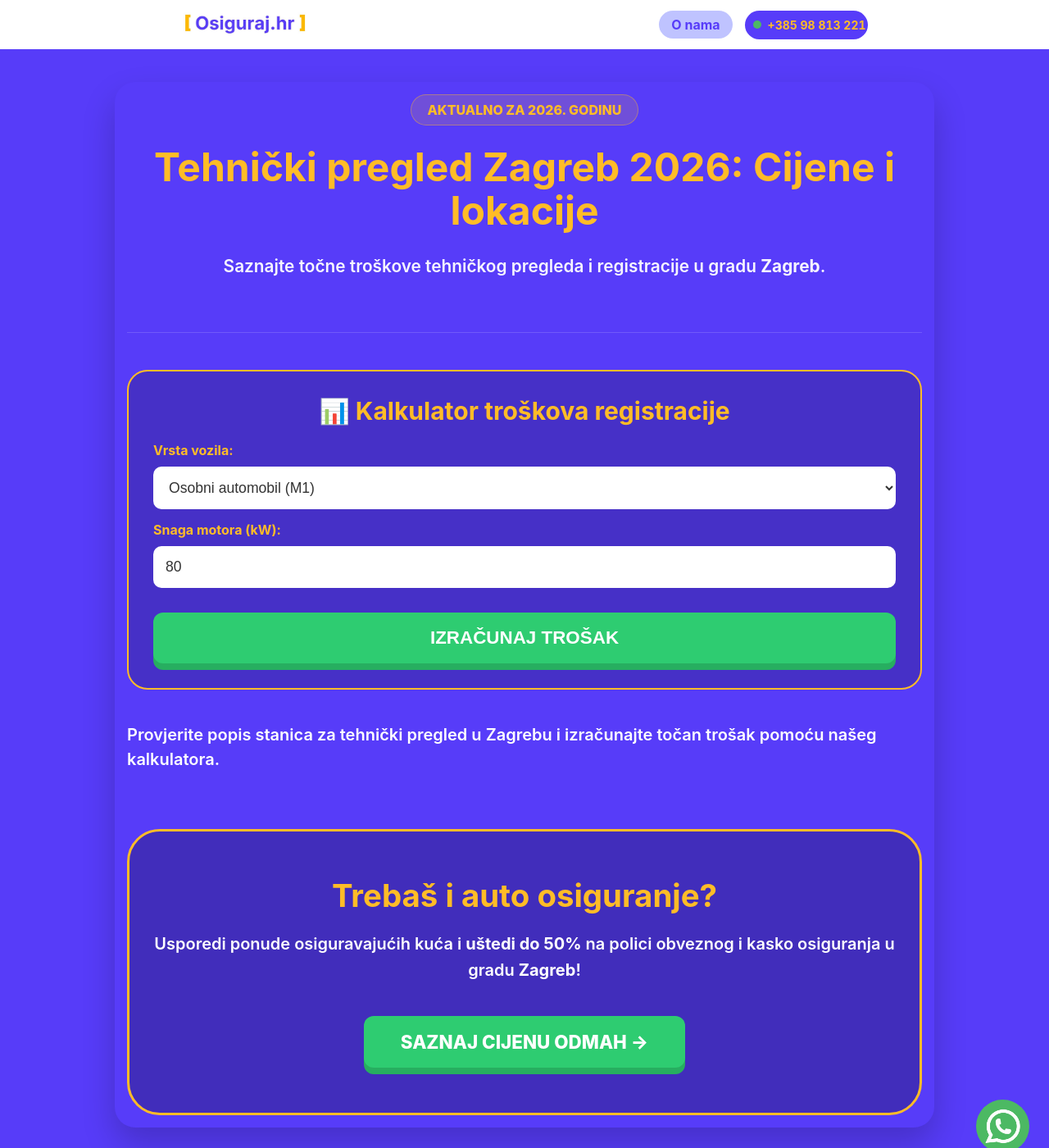
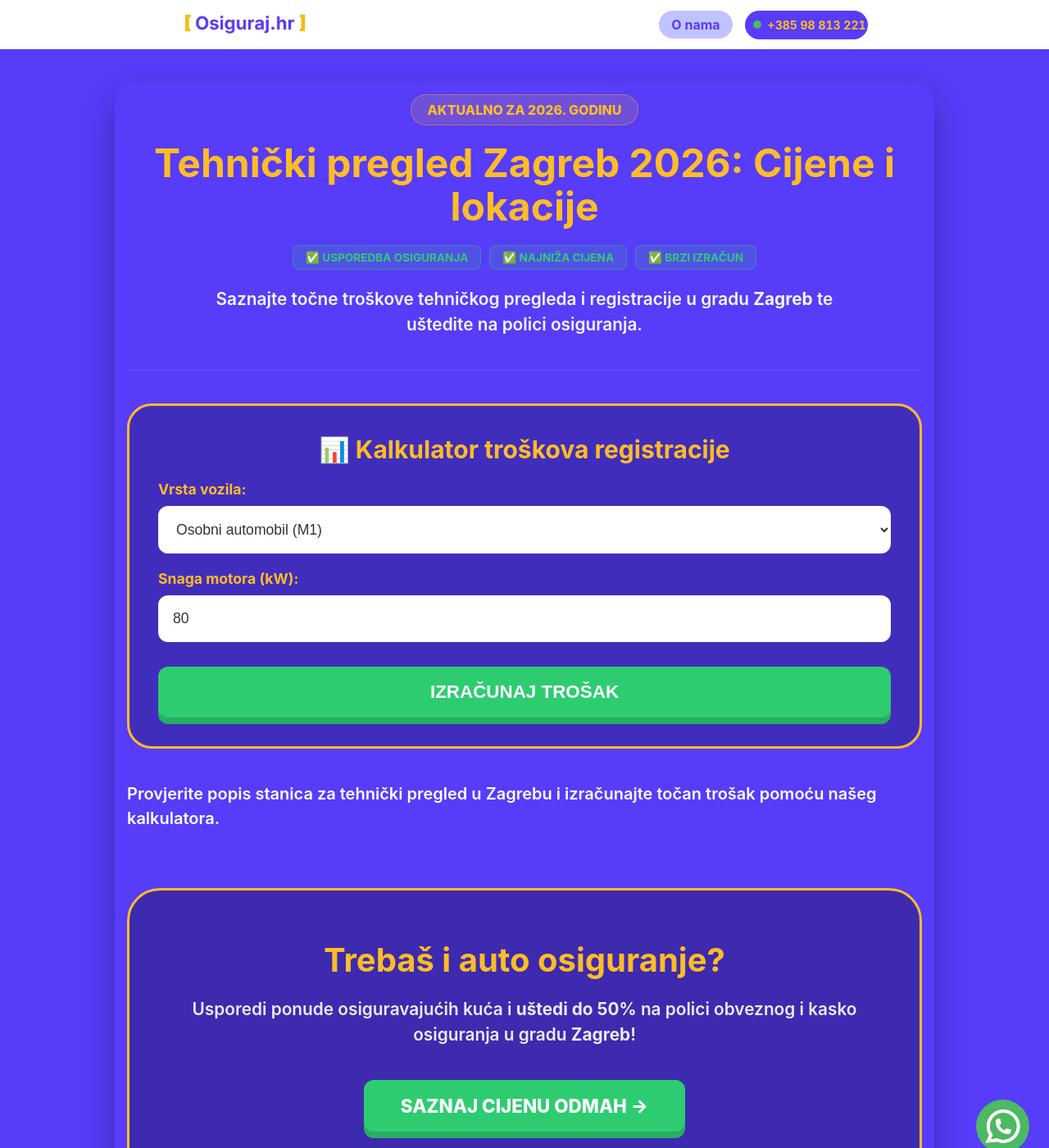
Before and after one commit to Filip-Gale/OsigurajHR, a Jekyll site: the page built from _tehnicki_pregled/zagreb.md, in a window 1280 px wide and 1400 px high. Shown: the whole window at 82% size. Built offline with Jekyll 4.4.1, drawn with Linux system fonts in a browser that asks for light colours.

Commit message:
Update tehnicki-layout.html

```diff
--- a/_layouts/tehnicki-layout.html
+++ b/_layouts/tehnicki-layout.html
@@ -33,6 +34,7 @@
             border: none;
             cursor: pointer;
             text-transform: uppercase;
+            text-align: center;
         }
         .btn-saznaj:active { transform: translateY(4px); box-shadow: 0 4px 0 #27ae60; }
 
@@ -43,33 +45,57 @@
             padding: 8px 20px;
             border-radius: 50px;
             font-weight: 800;
-            margin-bottom: 25px;
+            margin-bottom: 20px;
             border: 1px solid rgba(255, 188, 39, 0.4);
         }
 
+        .trust-badge {
+            font-size: 0.85rem;
+            background: rgba(46, 204, 113, 0.15);
+            color: #2ecc71;
+            padding: 6px 15px;
+            border-radius: 8px;
+            border: 1px solid rgba(46, 204, 113, 0.4);
+            font-weight: 700;
+        }
+
         .calc-card {
-            background: rgba(0, 0, 0, 0.2);
-            border: 2px solid #ffbc27;
-            border-radius: 25px;
-            padding: 30px;
+            background: rgba(0, 0, 0, 0.25);
+            border: 3px solid #ffbc27;
+            border-radius: 30px;
+            padding: 35px;
             margin: 40px 0;
         }
         .calc-input {
             width: 100%;
-            padding: 15px;
-            border-radius: 10px;
+            padding: 18px;
+            border-radius: 12px;
             border: none;
             margin-top: 10px;
             font-size: 1.1rem;
             background: white;
             color: #333;
+            box-sizing: border-box;
         }
         .calc-label {
             font-weight: bold;
             color: #ffbc27;
             display: block;
-            margin-top: 15px;
+            margin-top: 20px;
+            font-size: 1.1rem;
         }
+
+        .smart-offer {
+            margin-top: 25px;
+            background: white;
+            color: #333;
+            padding: 20px;
+            border-radius: 20px;
+            box-shadow: 0 10px 30px rgba(0,0,0,0.3);
+            animation: fadeIn 0.5s ease;
+        }
+
+        @keyframes fadeIn { from { opacity: 0; transform: translateY(10px); } to { opacity: 1; transform: translateY(0); } }
     </style>
 </head>
 <body>
@@ -80,16 +106,25 @@
 
     <div class="margin-top-100"> </div>
 
-    <main class="width-container-1000 text-white pad round" style="background-color: #573cf9; box-shadow: 0 20px 40px rgba(0,0,0,0.2);">
+    <main class="width-container-1000 text-white pad round" style="background-color: #573cf9; box-shadow: 0 20px 40px rgba(0,0,0,0.3);">
 
-        <header style="text-align: center; border-bottom: 1px solid rgba(255,255,255,0.15); padding-bottom: 50px; margin-bottom: 45px;">
+        <header style="text-align: center; border-bottom: 1px solid rgba(255,255,255,0.1); padding-bottom: 40px; margin-bottom: 40px;">
             <div class="year-tag">AKTUALNO ZA 2026. GODINU</div>
-            <h1 style="font-size: 3rem; color: #ffbc27; margin-bottom: 25px; line-height: 1.1;">{{ page.title }}</h1>
-            <p style="font-size: 1.3rem; opacity: 0.95;">Saznajte točne troškove tehničkog pregleda i registracije u gradu <strong>{{ page.grad }}</strong>.</p>
+            <h1 style="font-size: 3rem; color: #ffbc27; margin-bottom: 20px; line-height: 1.1;">{{ page.title }}</h1>
+
+            <div style="display: flex; justify-content: center; gap: 10px; flex-wrap: wrap; margin-bottom: 20px;">
+                <span class="trust-badge">✅ USPOREDBA OSIGURANJA</span>
+                <span class="trust-badge">✅ NAJNIŽA CIJENA</span>
+                <span class="trust-badge">✅ BRZI IZRAČUN</span>
+            </div>
+
+            <p style="font-size: 1.3rem; opacity: 0.95; max-width: 800px; margin: 0 auto;">
+                Saznajte točne troškove tehničkog pregleda i registracije u gradu <strong>{{ page.grad }}</strong> te uštedite na polici osiguranja.
+            </p>
         </header>
 
         <div class="calc-card">
-            <h2 style="margin-top:0; text-align:center;">📊 Kalkulator troškova registracije</h2>
+            <h2 style="margin-top:0; text-align:center; color: #ffbc27;">📊 Kalkulator troškova registracije</h2>
 
             <label class="calc-label">Vrsta vozila:</label>
             <select id="kategorija" class="calc-input">
@@ -105,20 +140,27 @@
                 <button onclick="izracunaj()" class="btn-saznaj" style="width: 100%;">IZRAČUNAJ TROŠAK</button>
             </div>
 
-            <div id="prikaz-cijene" style="display:none; text-align: center; margin-top: 30px; padding-top: 20px; border-top: 1px dashed #ffbc27;">
-                <span style="font-size: 1.5rem;">Procjena troškova za {{ page.grad }}:</span><br>
-                <span id="cifra" style="font-size: 3.5rem; font-weight: 900; color: #ffbc27;">0.00 €</span>
-                <p style="font-size: 0.85rem; opacity: 0.8; margin-top: 10px;">*Uključuje tehnički pregled, eko-test, cestarinu i naknade.</p>
+            <div id="prikaz-cijene" style="display:none; text-align: center; margin-top: 35px; padding-top: 25px; border-top: 2px dashed rgba(255,188,39,0.3);">
+                <span style="font-size: 1.4rem;">Ukupna procjena za {{ page.grad }}:</span><br>
+                <span id="cifra" style="font-size: 4rem; font-weight: 900; color: #ffbc27; line-height: 1;">0.00 €</span>
+
+                <div class="smart-offer">
+                    <p style="margin: 0; font-weight: 800; font-size: 1.2rem; color: #573cf9;">🔥 Želiš smanjiti ovaj trošak?</p>
+                    <p style="margin: 8px 0 15px 0; font-size: 0.95rem; color: #444;">
+                        Ne plaćaj punu cijenu! Usporedi ponude i <strong>uštedi do 50%</strong> na polici osiguranja u gradu <strong>{{ page.grad }}</strong>.
+                    </p>
+                    <a href="/izracunaj-cijenu/" style="color: #2ecc71; font-weight: 800; text-decoration: underline; font-size: 1.1rem;">KLIKNI ZA JEFTINIJE OSIGURANJE →</a>
+                </div>
             </div>
         </div>
 
-        <article class="post-content">
+        <article class="post-content" style="line-height: 1.8;">
             {{ content }}
         </article>
 
-        <div style="margin-top: 70px; padding: 55px 30px; background: rgba(0,0,0,0.25); border-radius: 40px; text-align: center; border: 3px solid #ffbc27;">
-            <h2 style="color: #ffbc27 !important; margin-top: 0; font-size: 2.4rem;">Trebaš i auto osiguranje?</h2>
-            <p style="margin-bottom: 40px; font-size: 1.25rem; line-height: 1.6;">
+        <div style="margin-top: 70px; padding: 60px 30px; background: rgba(0,0,0,0.3); border-radius: 40px; text-align: center; border: 3px solid #ffbc27;">
+            <h2 style="color: #ffbc27 !important; margin-top: 0; font-size: 2.5rem;">Trebaš i auto osiguranje?</h2>
+            <p style="margin-bottom: 40px; font-size: 1.3rem; opacity: 0.9;">
                 Usporedi ponude osiguravajućih kuća i <strong>uštedi do 50%</strong> na polici obveznog i kasko osiguranja u gradu <strong>{{ page.grad }}</strong>!
             </p>
             <a href="/izracunaj-cijenu/" class="btn-saznaj">SAZNAJ CIJENU ODMAH →</a>
```
Also changed, not shown: other parts of _layouts/tehnicki-layout.html (+5 -1 lines).
